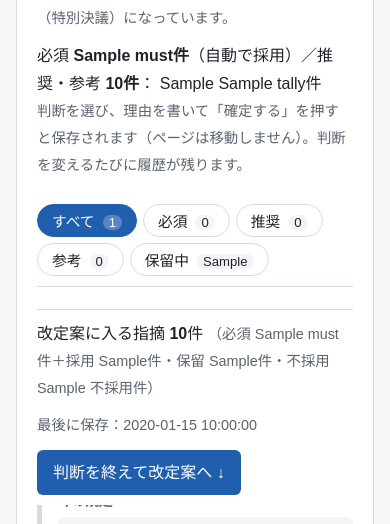
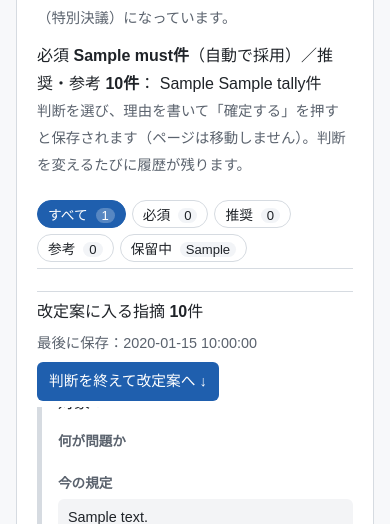
Before and after one commit to locotown/kiyaku-kaisei, a FastAPI app: template app/templates/work.html in a window 390 px wide. Shown: the part 1110-1634 px from the top of the page. Run offline with FastAPI, Linux system fonts and the light colour scheme; the template is opened without the code that fills it: most values are stand-ins (such as "Sample title", 1, 10 or a date in 2020).

Commit message:
スマホの幅では、上下に固定した欄を小さくする
Co-Authored-By: Claude Opus 5.5 <noreply@anthropic.com>
Claude-Session: https://claude.ai/code/session_01KMDftsrbgp6KUVXbedew97

```diff
--- a/app/templates/base.html
+++ b/app/templates/base.html
@@ -159,6 +159,10 @@ button:disabled { background:#d0d5dd; color:#667085; cursor:not-allowed; border-
 .mtg { border:1px solid var(--line); border-radius:8px; padding:10px 12px; margin:10px 0; }
 .mtg textarea { width:100%; font-family:inherit; font-size:.9rem; border:1px solid var(--line); border-radius:6px; padding:6px 8px; }
 .final { border-top:1px solid var(--line); padding:10px 0; }
+@media (max-width: 720px) {
+  .savebar { padding:6px 0; gap:6px; } .bar-tally .muted { display:none; } .savebar .btn { padding:7px 12px; font-size:.92rem; }
+  .filters { padding:6px 0; } .fbtn { padding:3px 10px; font-size:.86rem; }
+}
 footer { text-align:center; color:var(--muted); font-size:.85rem; padding:20px; }
 </style>
 </head>
```
